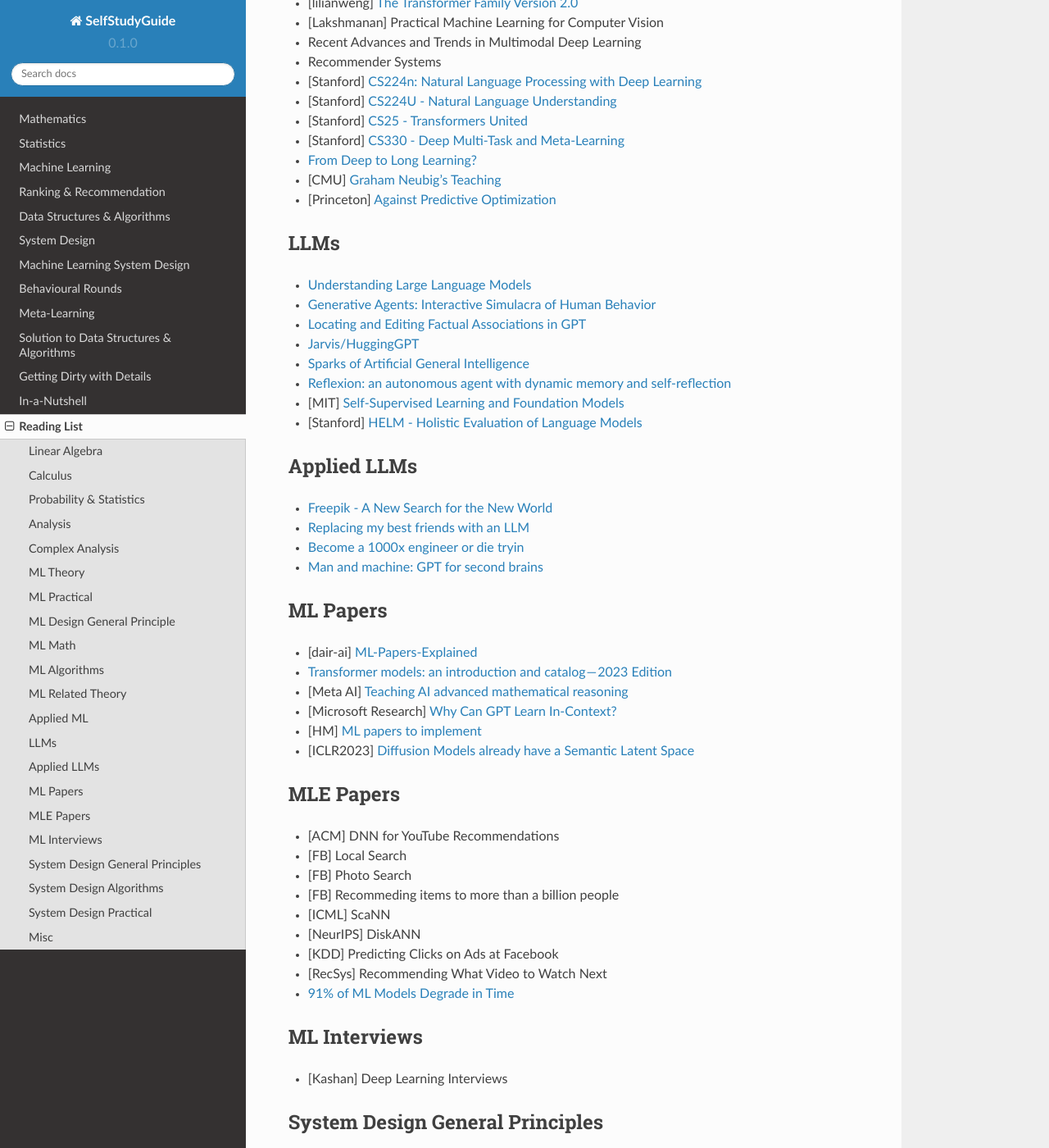
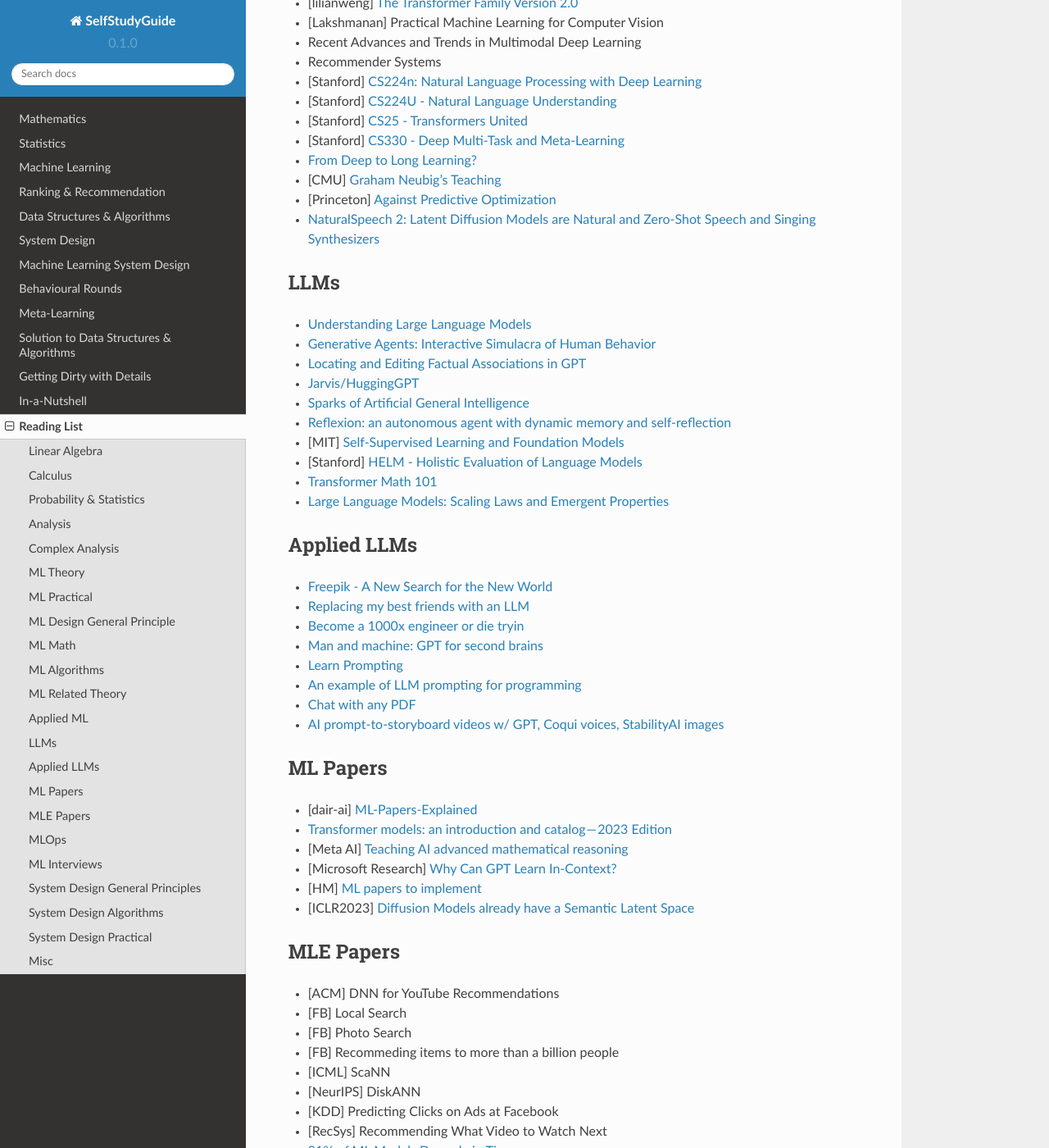
Before and after one commit to uselesstechjunks/leetcode, a Sphinx documentation site: the page built from docs/source/readlist.rst, in a window 1280 px wide and 1400 px high, scrolled down 2376 px. Shown: the whole window at 82% size. Built offline with Sphinx 7.4.7 and the Read the Docs theme 2.0.0, drawn with Linux system fonts in a browser that asks for light colours; some of the changed text lies outside the part shown.

Commit message:
Update readlist.rst (#54)

```diff
--- a/docs/source/readlist.rst
+++ b/docs/source/readlist.rst
@@ -118,6 +118,7 @@ Applied ML
 * `From Deep to Long Learning? <https://hazyresearch.stanford.edu/blog/2023-03-27-long-learning>`_
 * [CMU] `Graham Neubig's Teaching <https://www.phontron.com/teaching.php>`_
 * [Princeton] `Against Predictive Optimization <https://predictive-optimization.cs.princeton.edu/>`_
+* `NaturalSpeech 2: Latent Diffusion Models are Natural and Zero-Shot Speech and Singing Synthesizers <https://speechresearch.github.io/naturalspeech2/>`_
 
 
 LLMs
@@ -131,6 +132,8 @@ LLMs
 * `Reflexion: an autonomous agent with dynamic memory and self-reflection <https://arxiv.org/pdf/2303.11366.pdf>`_
 * [MIT] `Self-Supervised Learning and Foundation Models <https://www.futureofai.mit.edu/>`_
 * [Stanford] `HELM - Holistic Evaluation of Language Models <https://crfm.stanford.edu/helm/latest/>`_
+* `Transformer Math 101 <https://blog.eleuther.ai/transformer-math/>`_
+* `Large Language Models: Scaling Laws and Emergent Properties <https://cthiriet.com/articles/scaling-laws>`_
 
 
 Applied LLMs
@@ -140,6 +143,10 @@ Applied LLMs
 * `Replacing my best friends with an LLM <https://www.izzy.co/blogs/robo-boys.html>`_
 * `Become a 1000x engineer or die tryin <https://kadekillary.work/posts/1000x-eng/>`_
 * `Man and machine: GPT for second brains <https://reasonabledeviations.com/2023/02/05/gpt-for-second-brain/>`_
+* `Learn Prompting <https://learnprompting.org/>`_
+* `An example of LLM prompting for programming <https://martinfowler.com/articles/2023-chatgpt-xu-hao.html>`_
+* `Chat with any PDF <https://www.chatpdf.com/>`_
+* `AI prompt-to-storyboard videos w/ GPT, Coqui voices, StabilityAI images <https://meyer.id/>`_
 
 
 ML Papers
@@ -167,10 +174,17 @@ MLE Papers
 * `91% of ML Models Degrade in Time <https://www.nannyml.com/blog/91-of-ml-perfomance-degrade-in-time>`_
 
 
+MLOps
+***********************************
+
+* `The big dictionary of MLOps <https://www.hopsworks.ai/mlops-dictionary>`_
+
+
 ML Interviews
 ***********************************
 
 * [Kashan] Deep Learning Interviews
+
 
 System Design General Principles
 ***********************************
@@ -195,6 +209,7 @@ System Design Practical
 ***********************************
 
 * `Build Your Own Redis with C/C++ <https://build-your-own.org/redis/>`_
+* `The Inner Workings of Distributed Databases <https://questdb.io/blog/inner-workings-distributed-databases/>`_
 
 
 Misc
@@ -226,3 +241,5 @@ Misc
 * `Clean Code - Horrible Performance <https://www.computerenhance.com/p/clean-code-horrible-performance>`_
 * `Reverse Engineering a Mysterious UDP stream in my hotel <https://www.gkbrk.com/2016/05/hotel-music/>`_
 * `Procrastinating is linked to health and career problems <https://theconversation.com/procrastinating-is-linked-to-health-and-career-problems-but-there-are-things-you-can-do-to-stop-188322>`_
+* `Map of Reddit <https://anvaka.github.io/map-of-reddit/?v=2>`_
+* `The Embedding Archives: Millions of Wikipedia Article Embeddings in Many Languages <https://txt.cohere.com/embedding-archives-wikipedia/>`_
```
